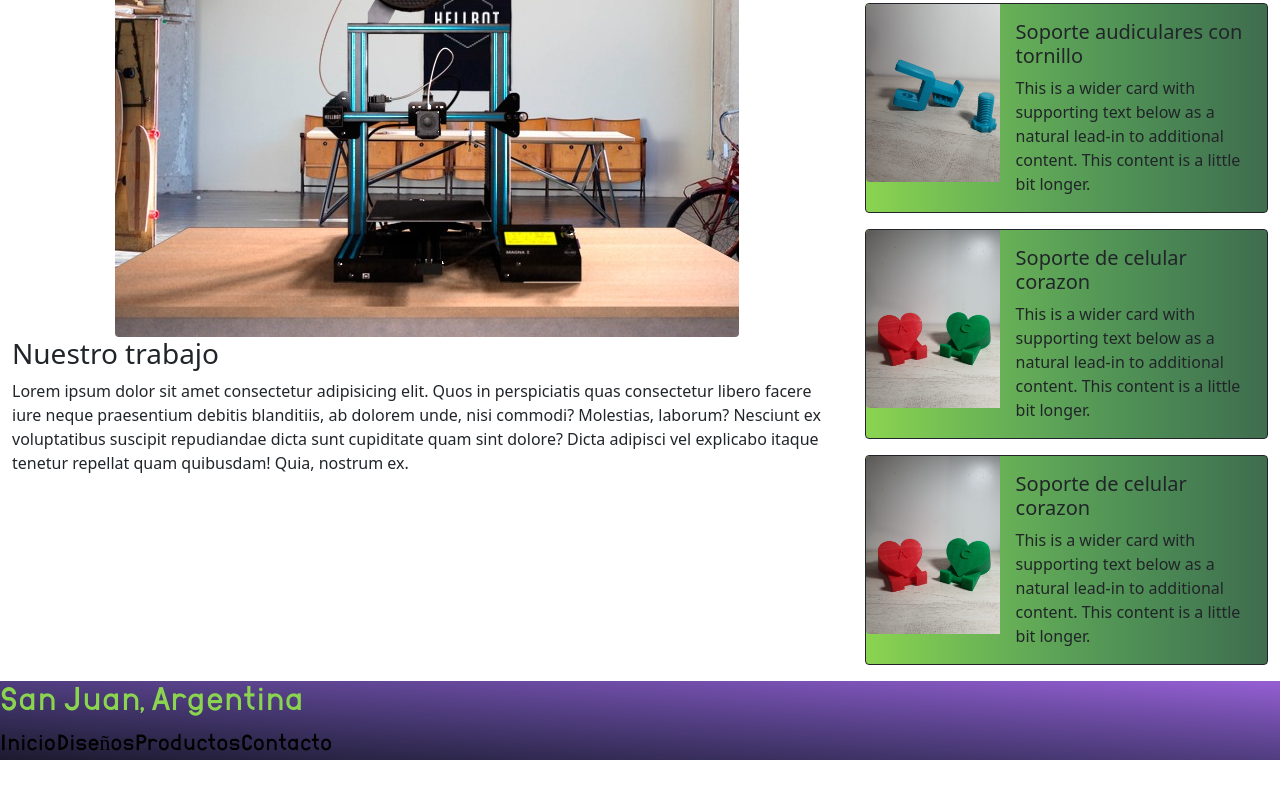
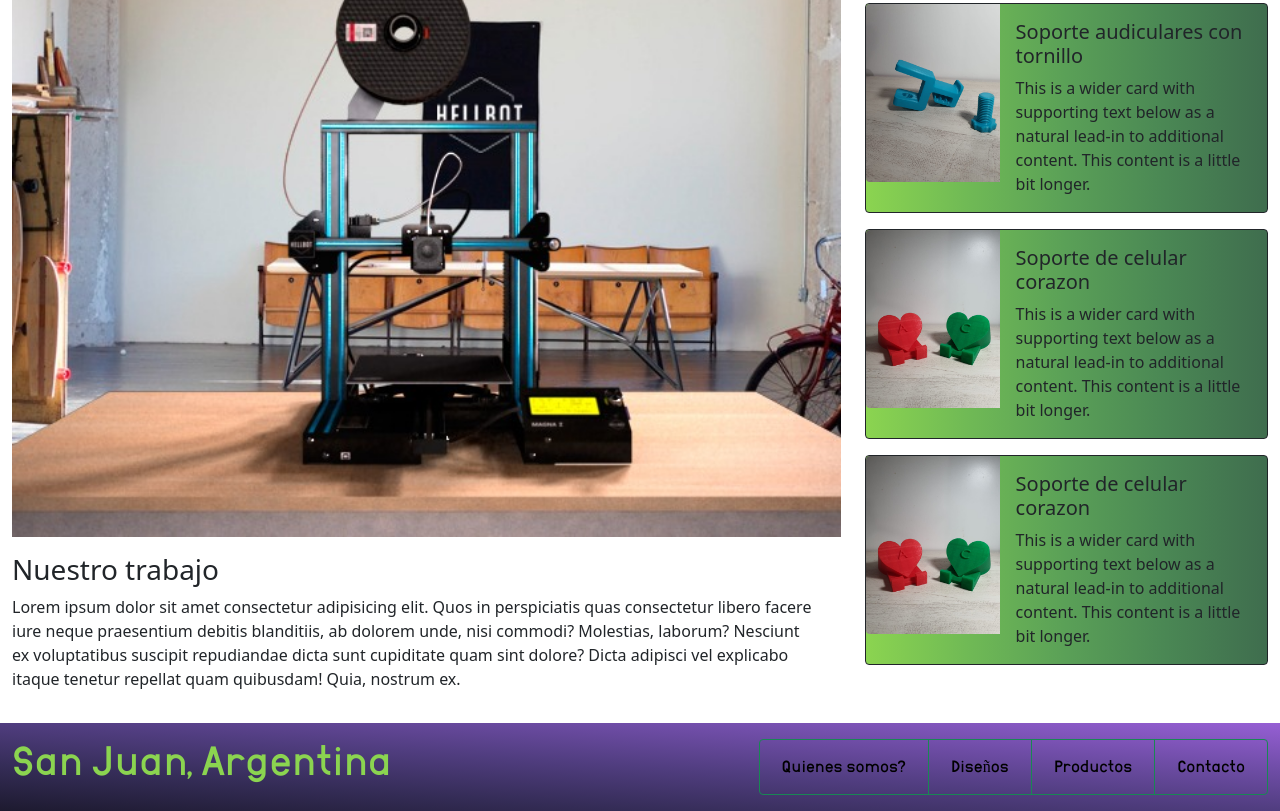
Before and after one commit to CarlosLucero7/PF-Lucero-Carlos, a plain HTML site: page index.html in a window 1280 px wide. Shown: the part 414-1225 px from the top of the page. Before the commit the page ends 1200 px from the top, so only its background shows below. Drawn offline with nearby package versions, Linux system fonts and the light colour scheme.

Commit message:
cambio disno del footeer y aplico responsive

```diff
--- a/css/style.css
+++ b/css/style.css
@@ -57,8 +57,6 @@
    background-image: linear-gradient(to right top, #1d1a2f, #342c56, #503d7f, #714ea9, #965fd4);
    color: #8BD450;
    font-family: sunday;
-   font-size: 1.35rem;
-
 }
 
 .footer_link{
--- a/index.html
+++ b/index.html
@@ -44,17 +44,17 @@
   </header>
   <main class="container-fluid">
     <div class="row">
-      <section class="col-8">
-        <div>
-          <img src="./assist/images/imagen2.jpg" class="img-fluid rounded mx-auto d-block" alt="impresora 3d modelo magna1">
-          <div>
+      <section class="col-xxl-8 col-xl-8 col-lg-8 col-md-12 col-sm-12">
+        <div class="row pt-2">
+          <img src="./assist/images/imagen2.jpg" class="img-fluid" alt="impresora 3d modelo magna1">
+          <div class="row pt-3 pb-3">
             <h3>Nuestro trabajo</h3>
               <p>Lorem ipsum dolor sit amet consectetur adipisicing elit. Quos in perspiciatis quas consectetur libero facere iure neque praesentium debitis blanditiis, ab dolorem unde, nisi commodi? Molestias, laborum? Nesciunt ex voluptatibus suscipit repudiandae dicta sunt cupiditate quam sint dolore? Dicta adipisci vel explicabo itaque tenetur repellat quam quibusdam! Quia, nostrum ex.
               </p>
           </div>
         </div>
       </section>
-      <section class="referencias col-4">
+      <section class="referencias col-xxl-4 col-xl-4 col-lg-4 col-md-12 col-sm-12">
         <div><h2>Referencias:</h2></div>
           <div class="card border-dark mb-3 referencia" data-aos="flip-right" style="max-width: 540px;">
             <div class="row g-0">
@@ -111,10 +111,17 @@
       </section>
     </div>
   </main>
-  <footer class="footer">
-    <h2>San Juan, Argentina</h2>
-    <div>
-      <a href="./index.html" class="footer_link">Inicio</a><a href="./pages/page_3.html" class="footer_link">Diseños</a><a href="./pages/page_4.html" class="footer_link">Productos</a><a href="./pages/p_contacto.html" class="footer_link">Contacto</a>
+  <footer class="footer container-fluid pt-3 pb-3">
+    <div class="row">
+      <div class="col-xxl-7 col-xl-7 col-lg-7 col-md-12 col-sm-12">
+        <h2 class="display-6">San Juan, Argentina</h2>
+      </div>
+      <div class="col-xxl-5 col-xl-5 col-lg-5 col-md-12 col-sm-12 btn-group">
+        <button type="button" class="btn btn-outline-success"><a href="./pages/p_nosotros.html" class="footer_link">Quienes somos?</a></button>
+        <button type="button" class="btn btn-outline-success"><a href="./pages/p_diseno.html" class="footer_link">Diseños</a></button>
+        <button type="button" class="btn btn-outline-success"><a href="./pages/p_productos.html" class="footer_link">Productos</a></button>
+        <button type="button" class="btn btn-outline-success"><a href="./pages/p_contacto.html" class="footer_link">Contacto</a></button>
+      </div>
     </div>
   </footer>
   <script src="https://cdn.jsdelivr.net/npm/@popperjs/core@2.10.2/dist/umd/popper.min.js" integrity="sha384-7+zCNj/IqJ95wo16oMtfsKbZ9ccEh31eOz1HGyDuCQ6wgnyJNSYdrPa03rtR1zdB" crossorigin="anonymous"></script>
```
